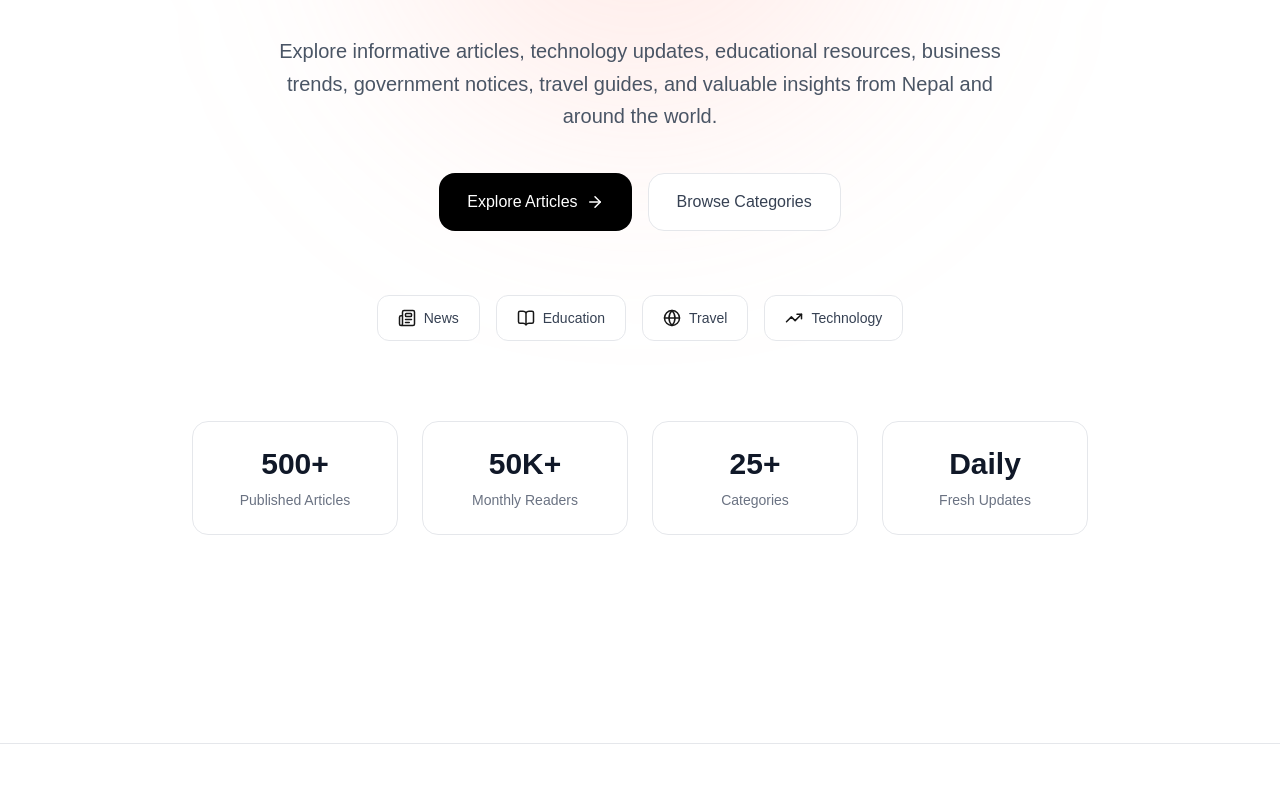
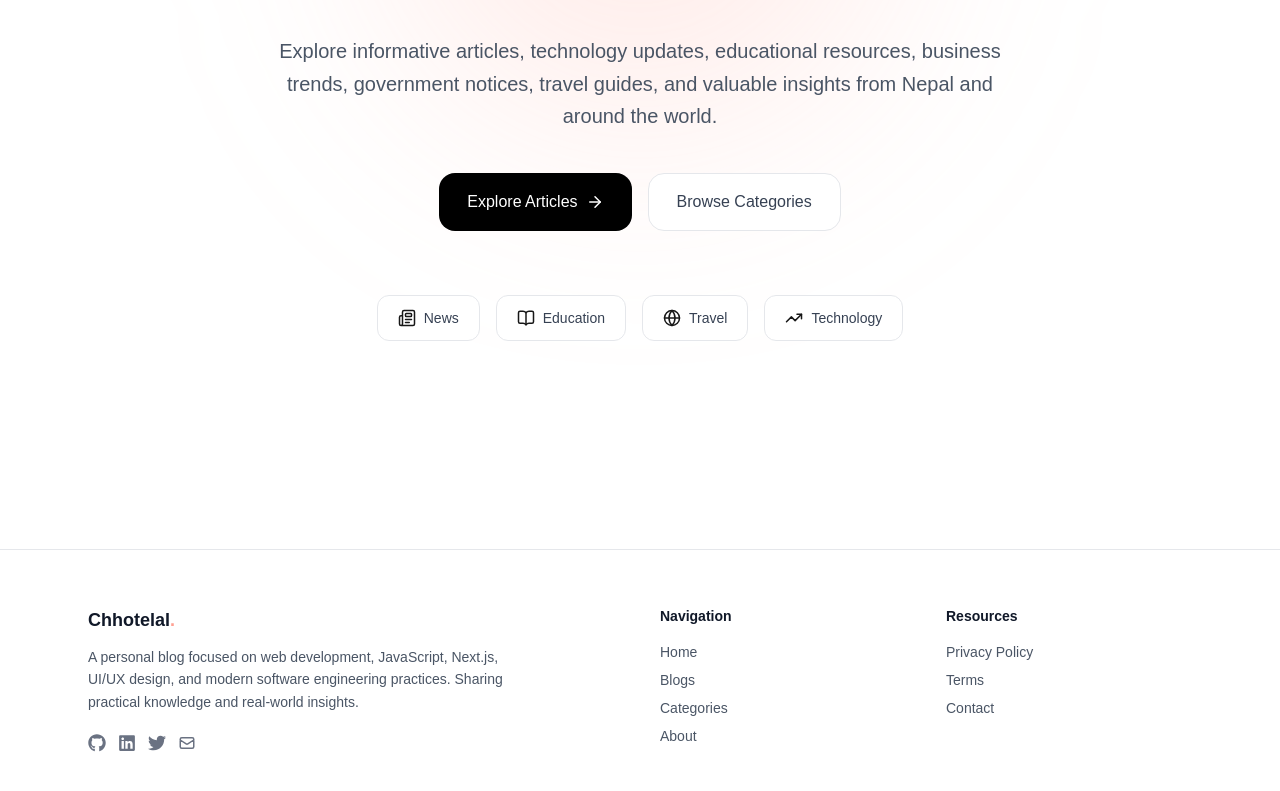
Before and after one commit to pradipchaudhary/chhotelal, a Next.js app: page / in a window 1280 px wide. Shown: the part 577-1368 px from the top of the page. Built offline with nearby package versions, Linux system fonts and the light colour scheme.

Commit message:
improve hero components

```diff
--- a/components/Hero.tsx
+++ b/components/Hero.tsx
@@ -23,7 +23,7 @@ export default function Hero() {
         {/* Badge */}
         <div className="flex justify-center">
           <div className="inline-flex items-center gap-2 px-4 py-2 rounded-full border border-gray-200 bg-white/70 backdrop-blur-md shadow-sm text-sm text-gray-700">
-            🇳🇵 Nepal's Modern Knowledge Hub
+            Nepal's Modern Knowledge Hub
           </div>
         </div>
 
@@ -96,40 +96,6 @@ export default function Hero() {
           ))}
         </div>
 
-        {/* Stats */}
-        <div className="mt-20 grid grid-cols-2 md:grid-cols-4 gap-6 max-w-4xl mx-auto">
-          {[
-            {
-              number: "500+",
-              label: "Published Articles",
-            },
-            {
-              number: "50K+",
-              label: "Monthly Readers",
-            },
-            {
-              number: "25+",
-              label: "Categories",
-            },
-            {
-              number: "Daily",
-              label: "Fresh Updates",
-            },
-          ].map((item) => (
-            <div
-              key={item.label}
-              className="text-center p-6 rounded-2xl bg-white/70 backdrop-blur-md border border-gray-200"
-            >
-              <h3 className="text-3xl font-bold text-gray-900">
-                {item.number}
-              </h3>
-              <p className="mt-2 text-sm text-gray-500">
-                {item.label}
-              </p>
-            </div>
-          ))}
-        </div>
-
       </div>
     </section>
   );
```
